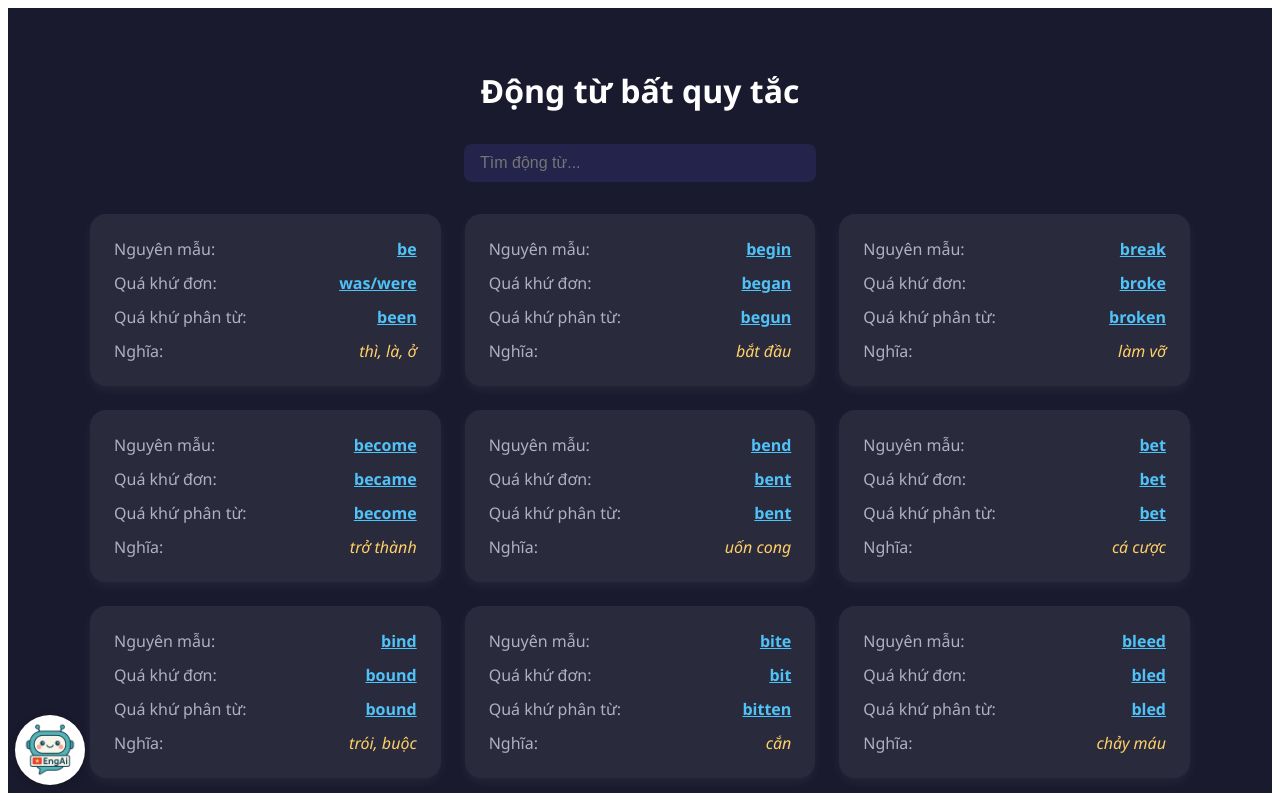
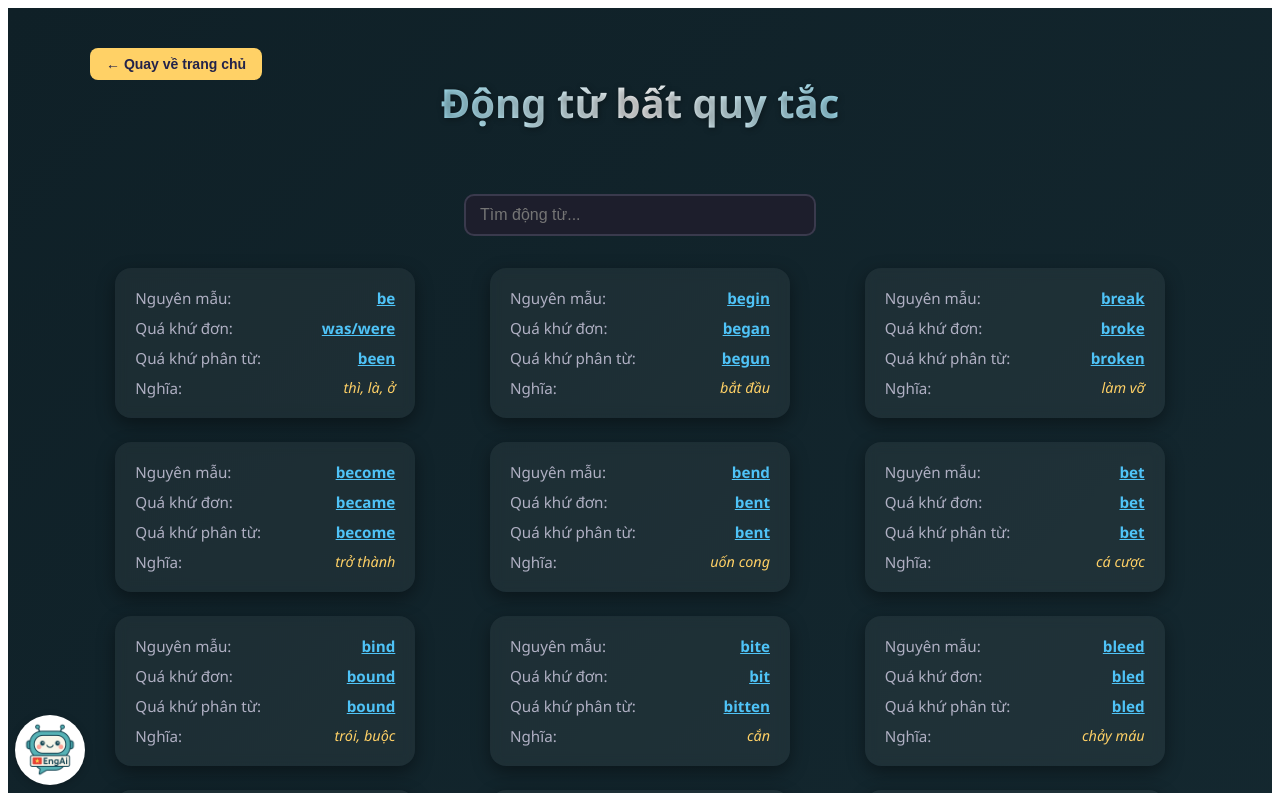
Before and after one commit to dutch25/EnglishTutor, a Vue app in the folder frontend/: page /verb in a window 1280 px wide. Shown: the top 793 px of the page. Built offline with nearby package versions, Linux system fonts and the light colour scheme; sample sign-in values are in the browser's storage.

Commit message:
edit more

```diff
--- a/frontend/src/views/Home.vue
+++ b/frontend/src/views/Home.vue
@@ -202,6 +202,7 @@ export default {
   font-size: 32px;
   font-weight: bold;
   background: linear-gradient(90deg, #00c6ff, #ffffff, #00c6ff);
+  background-clip: text;
   -webkit-background-clip: text;
   -webkit-text-fill-color: transparent;
   margin: 0;
--- a/frontend/src/views/IPA.vue
+++ b/frontend/src/views/IPA.vue
@@ -513,6 +513,7 @@ export default {
   font-size: 2rem;
   margin-bottom: 2rem;
   background: linear-gradient(90deg, #00c6ff, #0072ff);
+  background-clip: text;
   -webkit-background-clip: text;
   -webkit-text-fill-color: transparent;
   text-shadow: 0 2px 6px rgba(0, 0, 0, 0.5);
@@ -609,16 +610,19 @@ export default {
 }
 
 .back-button {
-  background-color: transparent;
-  border: 1px solid #ffd369; color: #ffd369;
-  font-size: 0.95rem; padding: 8px 14px; border-radius: 8px;
+  background-color: #ffd166;
+  color: #23234b;
+  font-size: 14px;
+  padding: 8px 16px;
+  margin-bottom: 24px;
+  border: none;
+  border-radius: 8px;
   cursor: pointer;
-  margin-bottom: 1.5rem;
-  transition: all 0.3s ease;
+  font-weight: bold;
+  transition: background 0.2s;
 }
 .back-button:hover {
-  background-color: rgba(255, 211, 105, 0.1);
-  transform: translateY(-1px);
-  box-shadow: 0 2px 8px rgba(255, 211, 105, 0.3);
+  background-color: #ef476f;
+  color: #fff;
 }
 </style>
--- a/frontend/src/views/Verb.vue
+++ b/frontend/src/views/Verb.vue
@@ -1,6 +1,11 @@
 <template>
   <div class="verb-page">
-    <h1 class="title">Động từ bất quy tắc</h1>
+    <div class="header">
+      <button class="back-button" @click="goHome">
+        ← Quay về trang chủ
+      </button>
+      <h1 class="title">Động từ bất quy tắc</h1>
+    </div>
     <input v-model="search" placeholder="Tìm động từ..." class="search-box" />
     <div class="verb-grid">
       <div v-for="verb in filteredVerbs" :key="verb.base" class="verb-card">
@@ -71,81 +76,142 @@ export default {
       const audio = new Audio(`http://localhost:8000/audio/${word}`);
       audio.play();
     },
+    goHome() {
+      this.$router.push("/home");
+    },
   },
 };
 </script>
 
 <style scoped>
 .verb-page {
-  background-color: #1a1a2e;
-  color: #fff;
+  background: linear-gradient(135deg, #0f2027, #203a43, #2c5364);
+  color: #ffffff;
   min-height: 100vh;
   padding: 40px 20px;
-  box-sizing: border-box;
   font-family: "Segoe UI", sans-serif;
   display: flex;
   flex-direction: column;
   align-items: center;
 }
+
 .title {
-  font-size: 32px;
+  font-size: 2.5rem;
   font-weight: bold;
-  margin-bottom: 32px;
-  color: #fff;
+  margin-bottom: 2rem;
+  background-clip: text;
+  background: linear-gradient(to right, #a7e8fa, #ffffff, #a7e8fa);
+  -webkit-background-clip: text;
+  -webkit-text-fill-color: transparent;
+  text-shadow: 1px 1px 6px rgba(0, 0, 0, 0.4);
 }
+
 .search-box {
-  margin-bottom: 32px;
-  padding: 10px 16px;
+  margin-bottom: 2rem;
+  padding: 12px 16px;
   width: 320px;
-  border-radius: 8px;
+  border-radius: 10px;
   border: none;
   font-size: 16px;
-  background: #23234b;
+  background: rgba(30, 30, 45, 0.95);
   color: #fff;
   outline: none;
+  box-shadow: 0 0 0 2px #3a3a4d inset;
+  transition: box-shadow 0.3s;
 }
+.search-box:focus {
+  box-shadow: 0 0 0 2px #00c6ff inset;
+}
+
 .verb-grid {
   display: grid;
   grid-template-columns: repeat(auto-fit, minmax(260px, 1fr));
   gap: 24px;
   width: 100%;
   max-width: 1100px;
+  justify-items: center;
 }
+
 .verb-card {
-  background-color: #2a2a3d;
+  background: rgba(255, 255, 255, 0.05);
+  backdrop-filter: blur(6px);
   border-radius: 16px;
-  padding: 24px;
-  transition: all 0.3s ease;
-  box-shadow: 0 4px 12px rgba(255, 255, 255, 0.05);
+  padding: 20px;
+  width: 100%;
+  max-width: 260px;
+  box-shadow: 0 6px 18px rgba(0, 0, 0, 0.4);
   display: flex;
   flex-direction: column;
-  gap: 12px;
+  gap: 10px;
+  text-align: left;
+  transition: transform 0.2s ease, box-shadow 0.2s ease;
 }
 .verb-card:hover {
   transform: translateY(-6px);
-  box-shadow: 0 8px 20px rgba(255, 255, 255, 0.1);
+  box-shadow: 0 0 20px rgba(0, 198, 255, 0.5);
 }
+
 .verb-row {
   display: flex;
   justify-content: space-between;
   align-items: center;
+  font-size: 0.95rem;
 }
+
 .verb-label {
   font-weight: 500;
   color: #b0b0c3;
 }
+
 .verb-word {
   font-weight: bold;
   color: #4fc3f7;
   cursor: pointer;
   text-decoration: underline;
-  transition: color 0.2s;
+  transition: color 0.2s ease;
+  display: flex;
+  align-items: center;
+  gap: 6px;
 }
 .verb-word:hover {
-  color: #1976d2;
+  color: #03a9f4;
 }
+
 .verb-meaning {
   color: #ffd166;
   font-style: italic;
+  font-size: 0.9rem;
+  text-align: right;
 }
+
+.back-button {
+  align-self: flex-start;
+  background-color: #ffd166;
+  color: #23234b;
+  font-size: 14px;
+  padding: 8px 16px;
+  margin-bottom: 24px;
+  position: absolute;
+  left: 0;
+  border: none;
+  border-radius: 8px;
+  cursor: pointer;
+  font-weight: bold;
+  transition: background 0.2s;
+}
+.back-button:hover {
+  background-color: #ef476f;
+  color: #fff;
+}
+
+.header {
+  display: flex;
+  align-items: center;
+  justify-content: center;
+  position: relative;
+  width: 100%;
+  max-width: 1100px;
+  margin-bottom: 32px;
+}
+
 </style>
--- a/frontend/src/views/Whisper.vue
+++ b/frontend/src/views/Whisper.vue
@@ -548,16 +548,19 @@ export default {
 }
 
 .back-button {
-  background-color: transparent;
-  border: 1px solid #ffd369; color: #ffd369;
-  font-size: 0.95rem; padding: 8px 14px; border-radius: 8px;
+  background-color: #ffd166;
+  color: #23234b;
+  font-size: 14px;
+  padding: 8px 16px;
+  margin-bottom: 24px;
+  border: none;
+  border-radius: 8px;
   cursor: pointer;
-  margin-bottom: 1.5rem;
-  transition: all 0.3s ease;
+  font-weight: bold;
+  transition: background 0.2s;
 }
 .back-button:hover {
-  background-color: rgba(255, 211, 105, 0.1);
-  transform: translateY(-1px);
-  box-shadow: 0 2px 8px rgba(255, 211, 105, 0.3);
+  background-color: #ef476f;
+  color: #fff;
 }
 </style>
```
